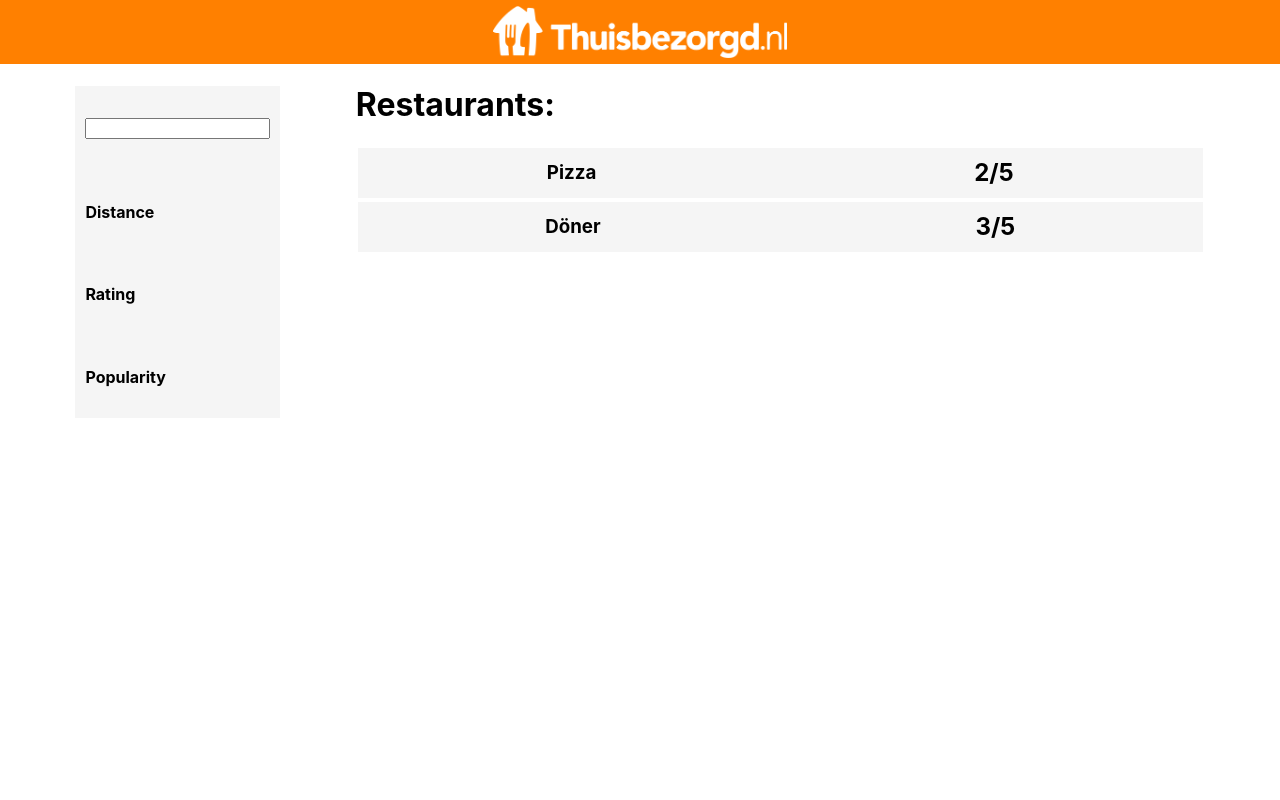
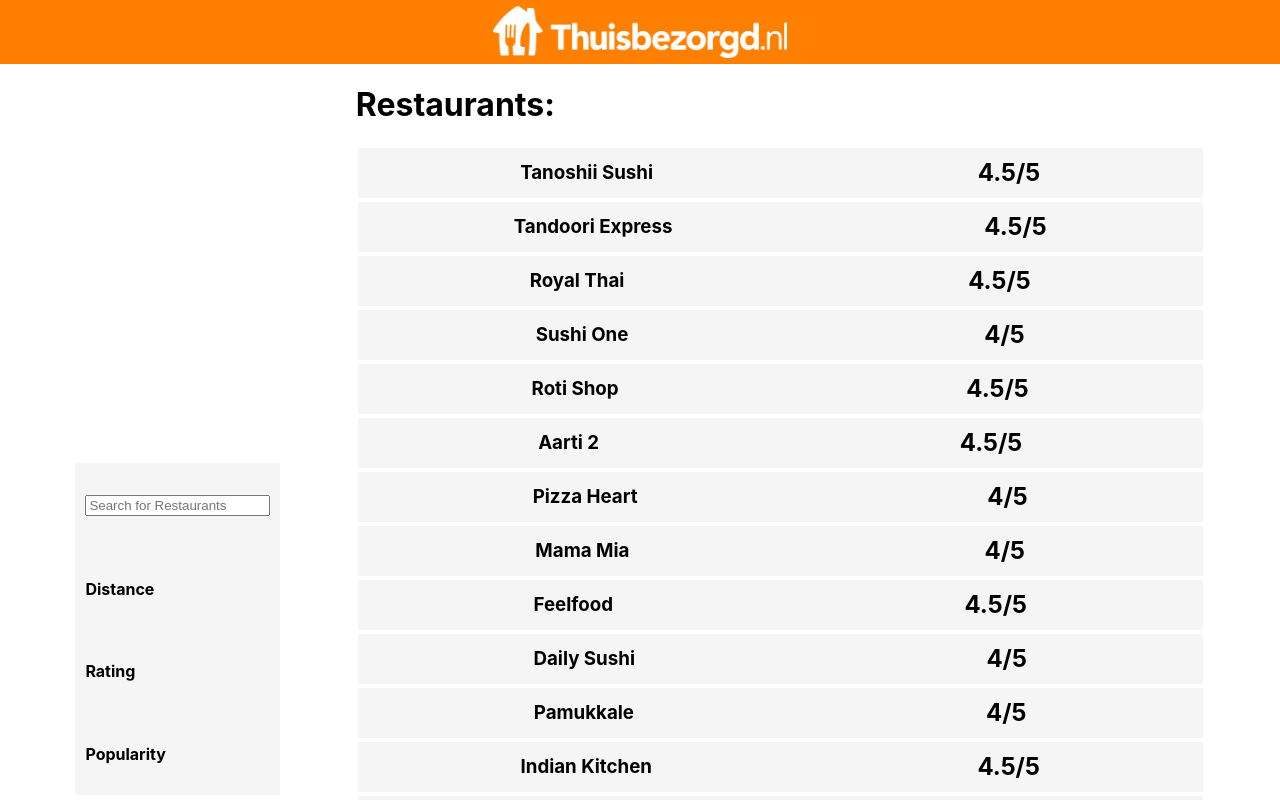
Before and after one commit to kemenyadi/restaurant-list, a React (Create React App) app: page / in a window 1280 px wide. Shown: the top 800 px of the page. Built offline with nearby package versions, Linux system fonts and the light colour scheme.

Commit message:
restaurant cards displayed, search function works

```diff
--- a/src/components/Card.js
+++ b/src/components/Card.js
@@ -7,7 +7,7 @@
   render() {
     return (
       <div className="Card">
-        <h3>{this.props.title}</h3>
+        <h3>{this.props.name}</h3>
         <h2>{this.props.rating}/5</h2>
       </div>
     );
--- a/src/components/Content.js
+++ b/src/components/Content.js
@@ -6,13 +6,27 @@
 class Content extends React.Component {
   constructor(props) {
     super(props);
+    this.state = { searchField: "" };
+    this.handleChangeField = this.handleChangeField.bind(this);
+  }
+
+  handleChangeField(event) {
+    const value = event.target.value,
+      name = event.target.name;
+
+    this.setState({
+      [name]: value
+    });
   }
 
   render() {
     return (
       <div className="Content">
-        <Filters />
-        <Dashboard />
+        <Filters
+          searchField={this.state.searchField}
+          onSearchFieldChange={this.handleChangeField}
+        />
+        <Dashboard searchField={this.state.searchField} />
       </div>
     );
   }
--- a/src/components/Dashboard.js
+++ b/src/components/Dashboard.js
@@ -5,13 +5,39 @@
 class Dashboard extends React.Component {
   constructor(props) {
     super(props);
+    this.processJSON = this.processJSON.bind(this);
   }
+
+  processJSON() {
+    let matches = [];
+    if (this.props.searchField) {
+      let searchMatchREGEX = new RegExp(this.props.searchField, "i");
+      data.restaurants.forEach((restaurant, key) => {
+        if (restaurant.name.search(searchMatchREGEX) === -1) {
+        } else {
+          matches.push(restaurant);
+        }
+      });
+    } else {
+      matches = data.restaurants;
+    }
+    return matches;
+  }
+
   render() {
+    let cards = [];
+    this.processJSON().forEach((restaurant, key) => {
+      cards.push(
+        <Card
+          name={restaurant.name}
+          rating={restaurant.sortingValues.ratingAverage}
+        />
+      );
+    });
     return (
       <div className="Dashboard">
         <h1>Restaurants:</h1>
-        <Card title="Pizza" rating="2" />
-        <Card title="Döner" rating="3" />
+        {cards}
       </div>
     );
   }
--- a/src/components/Filters.js
+++ b/src/components/Filters.js
@@ -11,7 +11,14 @@
       <div className="Filters">
         <div className="Filters-item">
           <h4>
-            <input />
+            <input
+              className="inputField"
+              type="text"
+              name="searchField"
+              value={this.props.searchField}
+              placeholder="Search for Restaurants"
+              onChange={this.props.onSearchFieldChange}
+            />
           </h4>
         </div>
         <div className="Filters-item">
```
Also changed, not shown: 1 other file (tests, documents, lock files or other folders).
